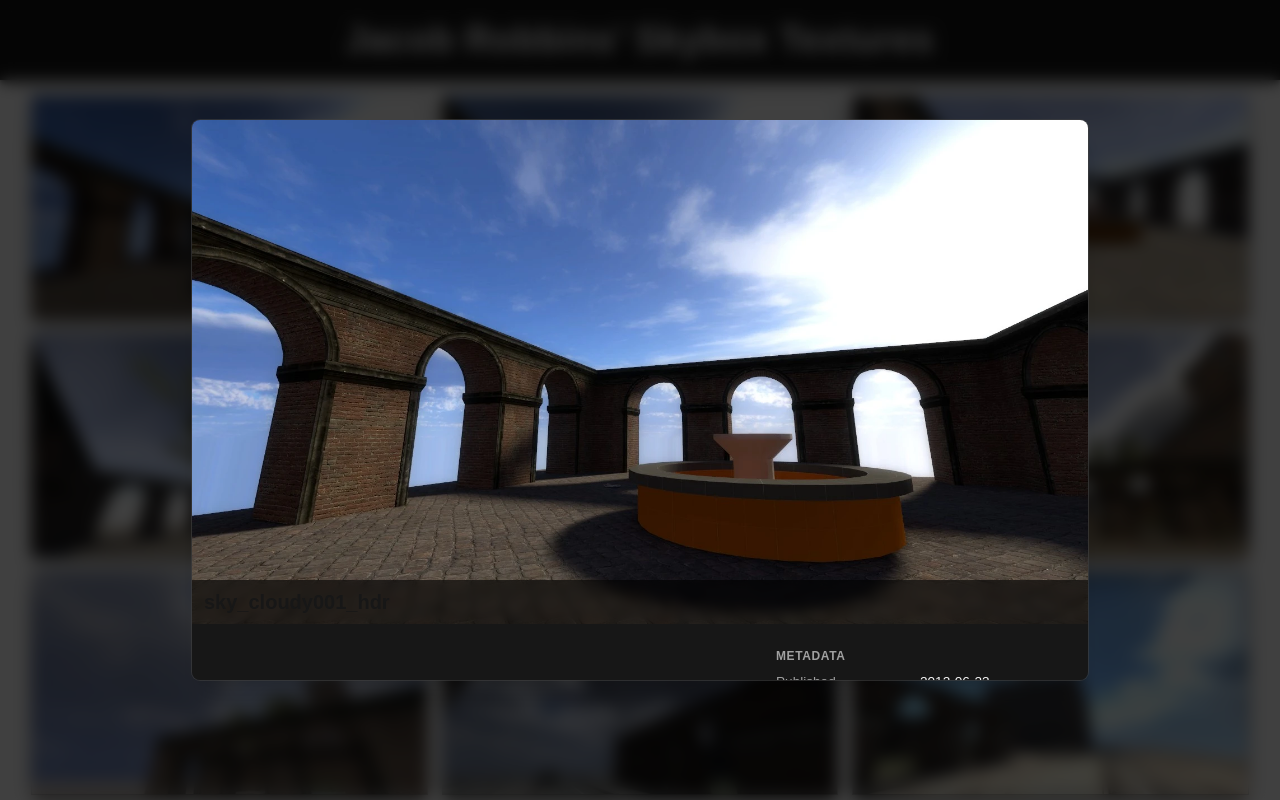
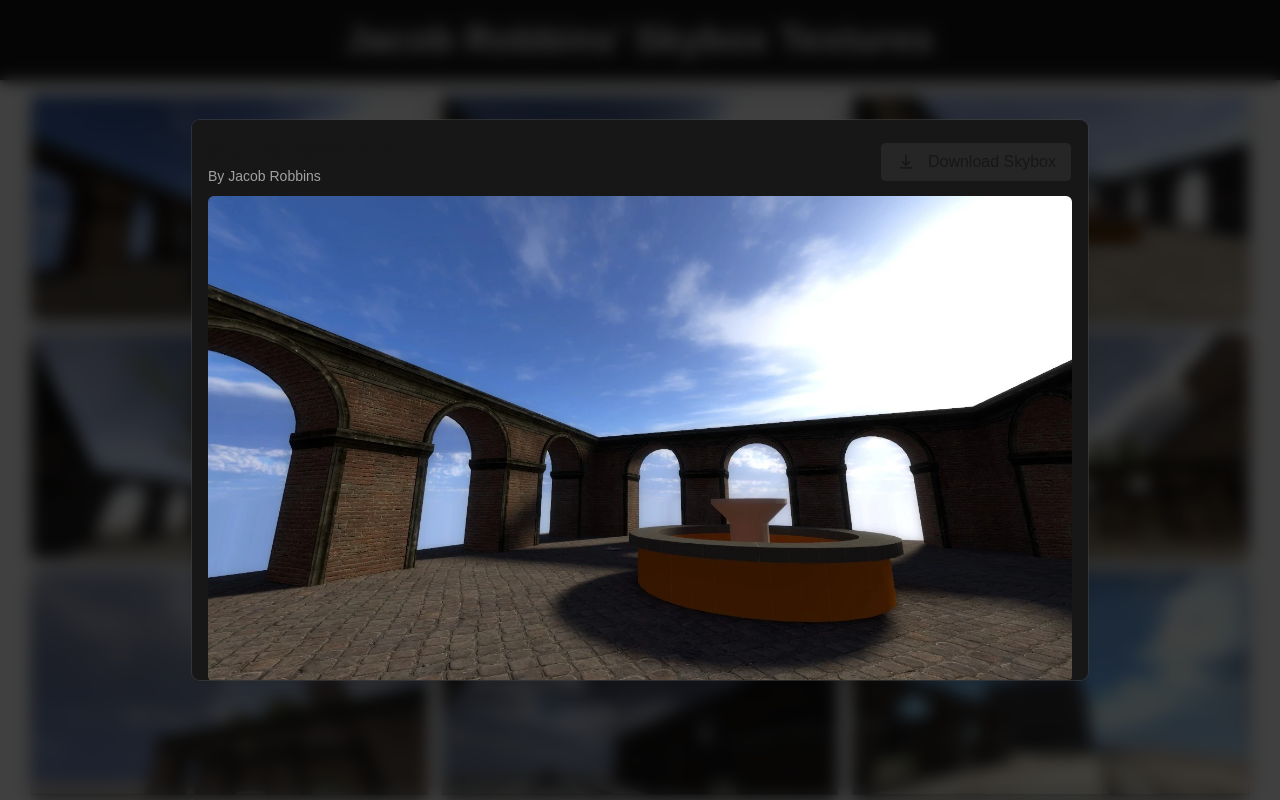
Before and after one commit to Jacobdeanr/Source_Skyboxes, a Next.js app: page /Source_Skyboxes_NextJS/ in a window 1280 px wide. Both pictures are taken after a click on the button "sky_cloudy001_hdr". Shown: the top 800 px of the page. Built offline with nearby package versions, Linux system fonts and the light colour scheme.

Commit message:
Added tabs
Modals are now tabbed

```diff
--- a/app/ui/downloadbutton.tsx
+++ b/app/ui/downloadbutton.tsx
@@ -9,7 +9,7 @@ interface DownloadButtonProps extends ComponentPropsWithoutRef<'a'> {
 }
 
 export default function DownloadButton({
-  label = 'Download',
+  label = 'Download Skybox',
   format,
   size,
   className = '',
@@ -20,12 +20,10 @@ export default function DownloadButton({
       {...anchorProps}
       className={`
         inline-flex items-center gap-3
-        rounded-lg
-        bg-gradient-to-r from-yellow-400 to-amber-500
-        px-5 py-2
-        font-semibold text-neutral-900
-        shadow-md shadow-black/40
-        ring-1 ring-inset ring-yellow-500/40
+        rounded-md
+        bg-neutral-800
+        px-4 py-2
+        ring-1 ring-inset ring-black/40
         transition
         hover:brightness-110 hover:shadow-lg
         active:scale-95
--- a/app/ui/modal.tsx
+++ b/app/ui/modal.tsx
@@ -1,9 +1,10 @@
 'use client';
 import { useEffect, useState } from 'react';
+import { Tabs } from './tabs';
 import Meta from './meta';
 import SunParams from './sunparameters';
 import FogParams from './fogparameters';
-import CommunityMaps   from './maplist';
+import MapList   from './maplist';
 import DownloadButton from './downloadbutton';
 
 type MapLink = { name: string; url: string };
@@ -14,6 +15,27 @@ type Meta = {
   fogParameters?: any;
   fileSize?: string;
 };
+
+function EnvironmentPanel({
+  sun,
+  fog,
+}: {
+  sun: Parameters<typeof SunParams>[0];
+  fog: Parameters<typeof FogParams>[0];
+}) {
+  return (
+    <div
+      className="
+        grid gap-10
+        lg:grid-cols-2           /* ≥1024 px: two columns                */
+        lg:gap-x-12
+      "
+    >
+      <SunParams {...sun} />
+      <FogParams {...fog} />
+    </div>
+  );
+}
 
 export default function Modal({ slug, onClose }: { slug: string; onClose: () => void }) {
   const [meta, setMeta] = useState<Meta | null>(null);
@@ -26,40 +48,56 @@ export default function Modal({ slug, onClose }: { slug: string; onClose: () =>
   return (
     <div onClick={onClose} className="fixed inset-0 z-50 bg-black/75 backdrop-blur-sm flex items-center justify-center p-4">
       <article onClick={e=>e.stopPropagation()} className="w-full max-w-[90vw] sm:max-w-xl md:max-w-2xl lg:max-w-3xl xl:max-w-4xl max-h-[70vh] overflow-y-auto overscroll-contain bg-neutral-900 rounded-lg shadow-xl ring-1 ring-neutral-700/60">
-        <div className="relative w-full aspect-[16/9]">
-          <img src={`${imgBase}/previews/1.webp`} alt="" className="absolute inset-0 w-full h-full object-cover" />
-          <div className="absolute inset-x-0 bottom-0 bg-black/60 backdrop-blur-xs px-3 py-2">
+          <div className="m-4">
+
+            {/* Header */}
+            <div className="flex items-center justify-between">
+
+              {/* Title */}
+              <div>
                 <h2 className="text-xl font-bold">{slug}</h2>
+                <span className="text-sm text-neutral-400">By {meta?.author}</span>
+              </div>
+
+              {/* Download Button */}
+              <div className="flex items-center">
+                <DownloadButton
+                  href={`/Source_Skyboxes_NextJS/skyboxes/${slug}/download/${slug}.7z`}
+                  download
+                  //format=".7z"
+                  size={meta?.fileSize}
+                />
               </div>
             </div>
 
-        {/* ⋯ modal body ⋯ */}
+            {/* Preview */}
+            <div className="relative w-full aspect-[16/9] mb-6 mt-2">
+              <img src={`${imgBase}/previews/1.webp`} alt="" className="absolute inset-0 w-full h-full object-cover rounded-md" />
+            </div>
+
+            {/* Tabs */}
+            <div className="lg:grid lg:grid-cols-[1fr_auto]">
+              <Tabs items={[
+                {
+                  value: 'environment',
+                  label: 'Environment Parameters',
+                  content: (
                     <div
                     className="
-              p-6
-              space-y-8
-              lg:grid lg:grid-cols-[1fr_auto] lg:gap-12
+                      grid gap-10
+                      lg:grid-cols-2 lg:gap-x-12
+                      items-start          /* top-align all children */
                     "
                   >
-
-          <div className="space-y-6">
-            {/* LEFT: all the numeric / textual data */}
                     <SunParams {...meta?.sunParameters} />
                     <FogParams {...meta?.fogParameters} />
                   </div>
+                ),
+              },
+              { value: 'community-maps', label: 'Community Maps', content: <MapList maps={meta?.steamMaps} /> },
+            ]} />
+          </div>
 
-            {/* RIGHT: maps list + CTA — fixed-width column */}
-            <div className="space-y-6 lg:min-w-[18rem] lg:self-start">
-              <Meta {...meta} />
-              <CommunityMaps maps={meta?.steamMaps} />
-              <DownloadButton
-                href={`/Source_Skyboxes_NextJS/skyboxes/${slug}/download/${slug}.7z`}
-                download
-                format=".7z"
-                size={meta?.fileSize}
-              />
-
-            </div>
         </div>
       </article>
     </div>
--- a/app/ui/parametersections.tsx
+++ b/app/ui/parametersections.tsx
@@ -9,12 +9,11 @@ export function ParamSection({
 }) {
 
   return (
-    <section className="mt-6 first:mt-0">
+    <section>
       <h4
         className="
           mb-2
-          text-xs font-semibold uppercase tracking-wider
-          text-neutral-400
+          text-sm font-bold uppercase tracking-wider
         "
       >
         {title}
@@ -22,7 +21,7 @@ export function ParamSection({
 
       <dl
         className="
-          grid grid-cols-[8rem_1fr]            /* 8 rem label column */
+          grid grid-cols-[8rem_1fr]
           gap-y-2 gap-x-4
           text-[clamp(0.85rem,0.9vw,0.95rem)]
         "
--- /dev/null
+++ b/app/ui/tabs.tsx
@@ -0,0 +1,65 @@
+'use client';
+
+import { useState, ReactNode } from 'react';
+
+export interface TabItem {
+  /** unique key for this tab */
+  value: string;
+  /** the button label */
+  label: string;
+  /** what to render when active */
+  content: ReactNode;
+}
+
+export interface TabsProps {
+  /** list of tabs to show */
+  items: TabItem[];
+  /** which tab to open by default (falls back to the first) */
+  defaultValue?: string;
+}
+
+export function Tabs({ items, defaultValue }: TabsProps) {
+  const [active, setActive] = useState(
+    defaultValue ?? items[0]?.value
+  );
+
+  return (
+    <div className="w-full">
+      {/* Full-width tab bar with equal-width buttons */}
+      <div className="flex w-full divide-x divide-neutral-700/60 rounded-md p-1">
+        {items.map(({ value, label }) => {
+          const isActive = value === active;
+          return (
+            <button
+              key={value}
+              onClick={() => setActive(value)}
+              className={`
+                flex-1
+                px-4 py-1.5
+                text-sm font-medium
+                text-center
+                transition
+                ${isActive
+                  ? 'bg-neutral-700 text-neutral-100 shadow'
+                  : 'text-neutral-400 hover:text-neutral-200'}
+              `}
+            >
+              {label}
+            </button>
+          );
+        })}
+      </div>
+
+      {/* Active panel */}
+      <div className="mt-4">
+        {items.map(({ value, content }) =>
+          value === active ? (
+            <div key={value} className="animate-fade-in">
+              {content}
+            </div>
+          ) : null
+        )}
+      </div>
+    </div>
+  );
+}
```
Lines whose indentation alone changed are shown as unchanged.
